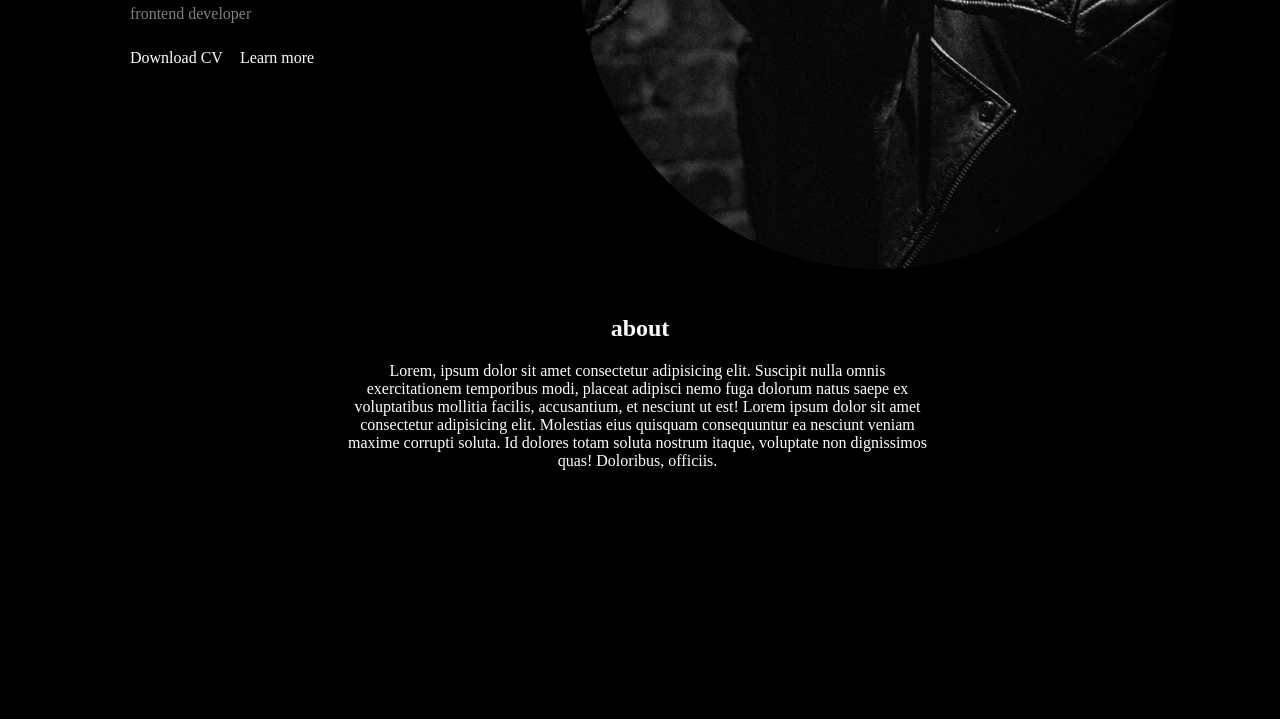
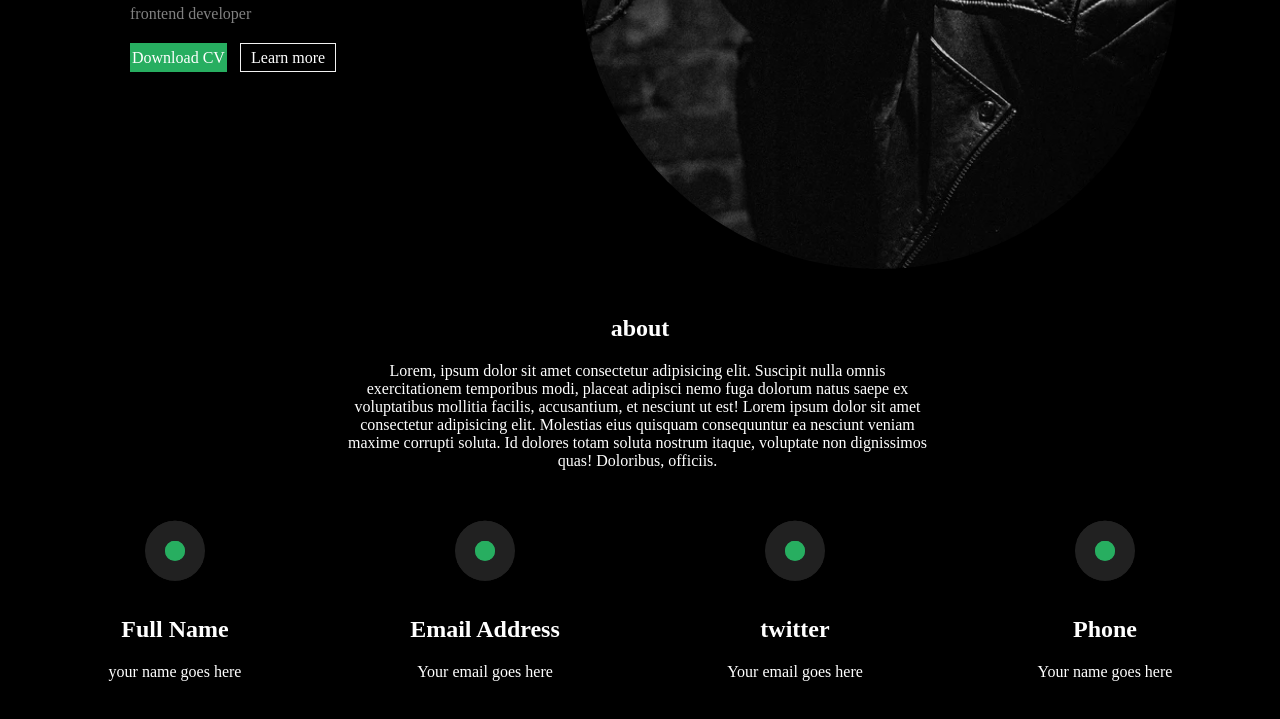
Before and after one commit to AngeloPappalardo/prima-repository, a plain HTML site: page desktop2/index.html in a window 1280 px wide. Shown: the part 445-1164 px from the top of the page. Before the commit the page ends 935 px from the top, so only its background shows below. Drawn offline with Linux system fonts and the light colour scheme.

Commit message:
primo sito web
continuo del sito

```diff
--- a/desktop2/index.html
+++ b/desktop2/index.html
@@ -21,20 +21,18 @@
       Hi, i am <br />
       Oyindamola bakare
     </h1>
-    <p class="fronted">
-        frontend developer
-    </p>
+    <p class="fronted">frontend developer</p>
     <div class="botton1">
-        <a href="/">Download CV </a>
+      <a href="/">Download CV </a>
     </div>
     <div class="botton2">
-        <a href="/">Learn more </a>
+      <a href="/">Learn more </a>
     </div>
     <div class="photo">
       <img src="/img/image 2.png" alt="immagine" />
     </div>
-    <h2>about</h2>
-    <p>
+    <h2 class="about">about</h2>
+    <p class="lorem">
       Lorem, ipsum dolor sit amet consectetur adipisicing elit. Suscipit nulla
       omnis exercitationem temporibus modi, placeat adipisci nemo fuga dolorum
       natus saepe ex voluptatibus mollitia facilis, accusantium, et nesciunt ut
@@ -43,5 +41,35 @@
       dolores totam soluta nostrum itaque, voluptate non dignissimos quas!
       Doloribus, officiis.
     </p>
+    <header class="contacts">
+      <div class="names">
+        <div class="ellipse">
+          <div class="ellipse2"></div>
+        </div>
+        <h2>Full Name</h2>
+        <p>your name goes here</p>
+      </div>
+      <div class="names">
+        <div class="ellipse">
+          <div class="ellipse2"></div>
+        </div>
+        <h2>Email Address</h2>
+        <p>Your email goes here</p>
+      </div>
+      <div class="names">
+        <div class="ellipse">
+          <div class="ellipse2"></div>
+        </div>
+        <h2>twitter</h2>
+        <p>Your email goes here</p>
+      </div>
+      <div class="names">
+        <div class="ellipse">
+          <div class="ellipse2"></div>
+        </div>
+        <h2>Phone</h2>
+        <p>Your name goes here</p>
+      </div>
+    </header>
   </body>
 </html>
--- a/desktop2/style/style.css
+++ b/desktop2/style/style.css
@@ -1,6 +1,6 @@
 body {
   margin: 20px;
-    font-family: 'DM sans' sans-serif;
+  font-family: "DM sans" sans-serif;
   background-color: black;
   color: white;
 }
@@ -27,7 +27,7 @@ a:hover {
   text-align: right;
   padding: 20px 65px;
 }
-li{
+li {
   display: inline;
 }
 h1 {
@@ -39,7 +39,8 @@ h1 {
   padding: 340px 110px;
   color: gray;
 }
-.botton1 , .botton2 {
+.botton1,
+.botton2 {
   position: absolute;
   display: inline;
 }
@@ -49,14 +50,23 @@ h1 {
 .botton2 {
   padding: 400px 220px;
 }
-.botton1 a , .botton2 a {
+.botton1 a,
+.botton2 a {
   color: white;
   text-decoration: none;
 }
-h2 {
+.botton1 a {
+  padding: 6px 2px;
+  background-color: #27ae60;
+}
+.botton2 a {
+  border: solid 1px #f2f2f2;
+  padding: 5px 10px;
+}
+.about {
   text-align: center;
 }
-p {
+.lorem {
   text-align: center;
   padding-right: 330px;
   padding-left: 325px;
@@ -65,7 +75,26 @@ p {
   text-align: right;
   padding: 20px 80px;
 }
-img{
+img {
   border: 2px solid black;
   border-radius: 1000px;
 }
+.contacts {
+    display: flex;
+}
+.names {
+    padding: 10px;
+    margin: 10px;
+    flex: 50px;
+    text-align: center;
+}
+.ellipse {
+    clip-path: ellipse(30px 30px);
+    background: #212121;
+    border: 35px solid #212121;
+}
+.ellipse2 {
+    clip-path: ellipse(10px 10px);
+    background:#27AE60;
+    border: 10px solid #27AE60;
+}
```
Lines whose indentation alone changed are shown as unchanged.
